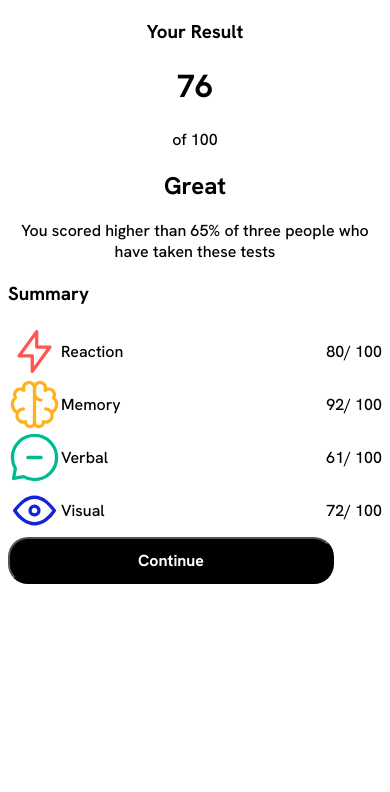
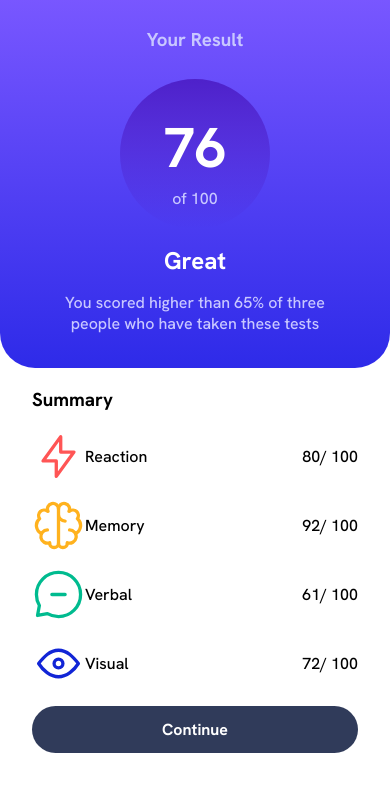
Before and after one commit to amrmabdelazeem/results-summary-component, a React (Create React App) app: page / in a window 390 px wide. Shown: the top 792 px of the page. Built offline with nearby package versions, Linux system fonts and the light colour scheme.

Commit message:
Finish mobile view

```diff
--- a/public/css/styles.css
+++ b/public/css/styles.css
@@ -2,15 +2,110 @@
     font-family: 'Hanken Grotesk', sans-serif;
 }
 
+body{
+    margin: 0;
+    padding: 0;
+}
+
 .results{
     text-align: center;
+    background: linear-gradient(hsl(252, 100%, 67%), hsl(241, 81%, 54%));
+    display: flex;
+    flex-direction: column;
+    justify-content: center;
+    align-items: center;
+    border-bottom-right-radius: 35px;
+    border-bottom-left-radius: 35px;
 }
 
+.results h3{
+    color:hsl(241, 100%, 89%) ;
+    margin: 0;
+    padding-top: 1.7rem;
+}
+
+.score{
+    border-radius: 100px;
+    width: 150px;
+    height: 150px;
+    margin-top: 1.7rem;
+    background: linear-gradient(hsla(256, 72%, 46%, 1),hsla(241, 72%, 46%, 0));
+}
+
+.score h1{
+    font-size: 3.5rem;
+    margin-top: 2rem;
+    margin-bottom: 0;
+    color: hsl(0, 0%, 100%);
+}
+.score p{
+    color: hsl(241, 100%, 89%);
+    margin-top: .2rem;
+}
+
+.results h2{
+    color: hsl(0, 0%, 100%);
+    margin-top: 1rem;
+    margin-bottom: 0;
+}
+.results p{
+    color: hsl(241, 100%, 89%);
+    padding: 0 3rem 1.1rem;
+}
+.summary{
+    margin: 0 2rem 1.5rem;
+}
+.skill{
+    display: flex;
+    justify-content: space-between;
+    margin-bottom: 1rem;
+    border-radius: 15px;
+}
+#reaction{
+    background-color: hsla(0, 100%, 67%, .1);
+    color: hsl(0, 100%, 67%);
+}
+#memory{
+    background-color: hsla(39, 100%, 56%, .1);
+    color: hsl(39, 100%, 56%);
+}
+#verbal{
+    background-color: hsla(166, 100%, 37%, .1);
+    color: hsl(166, 100%, 37%);
+}
+#visual{
+    background-color: hsla(234, 85%, 45%,.1);
+    color: hsl(234, 85%, 45%);
+}
+.skill-name{
+    display: flex;
+    margin-left: 1rem;
+}
+.skill-name img{
+    margin-right: 1rem;
+}
+.skill-score{
+    display: flex;
+    margin-right: 1rem;
+    color: hsl(224, 30%, 27%);
+    font-weight: 700;
+}
+
+.skill-score p:nth-child(2){
+    margin-left: .5rem;
+    color: hsla(224, 30%, 27%,.5);
+}
 button{
-    padding: .7rem 8rem;
-    border-radius: 20px;
+    padding: .8rem 1rem;
+    width: 100%;
+    border-radius: 50px;
+    border: none;
     font-size: 1rem;
     font-weight: 700;
     color: #fff;
-    background-color: black;
+    background-color: hsl(224, 30%, 27%);
+    cursor: pointer;
 }
+button:hover{
+    background-color: hsl(234, 85%, 45%);
+}
```
